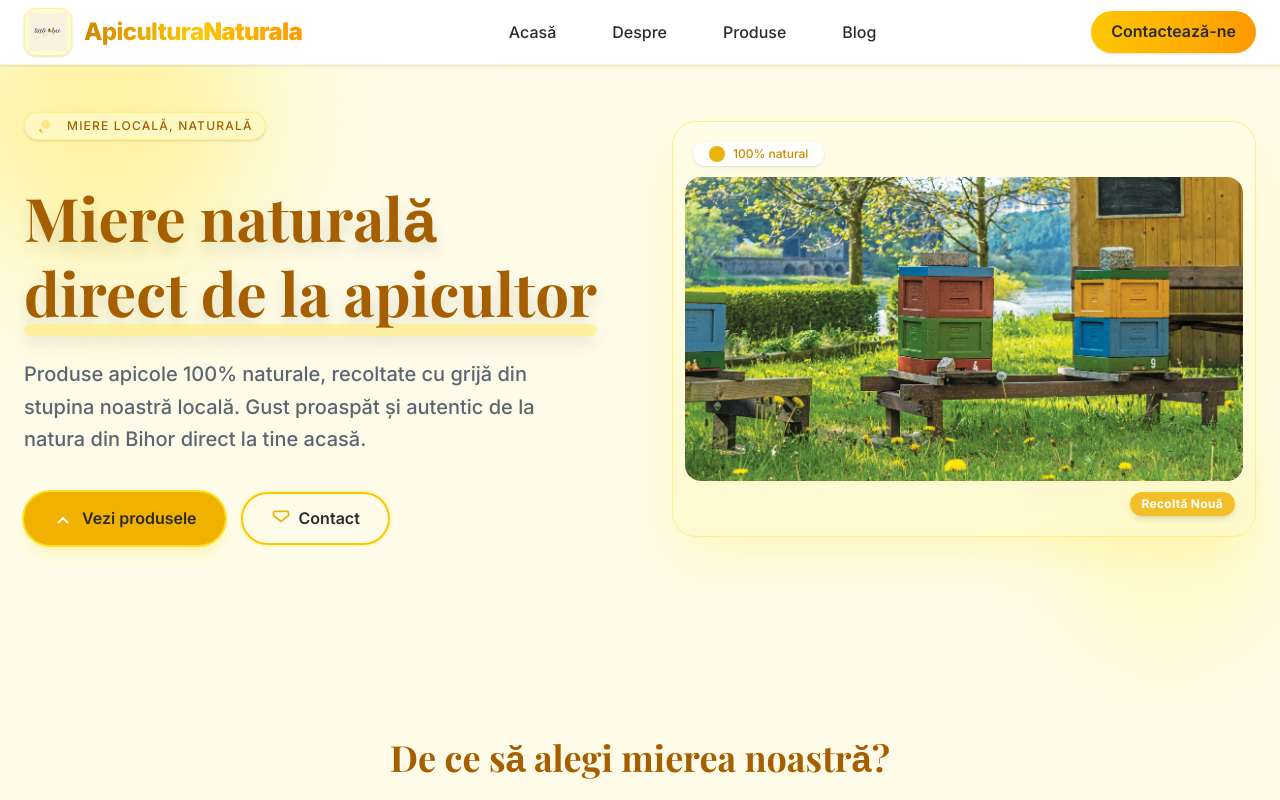
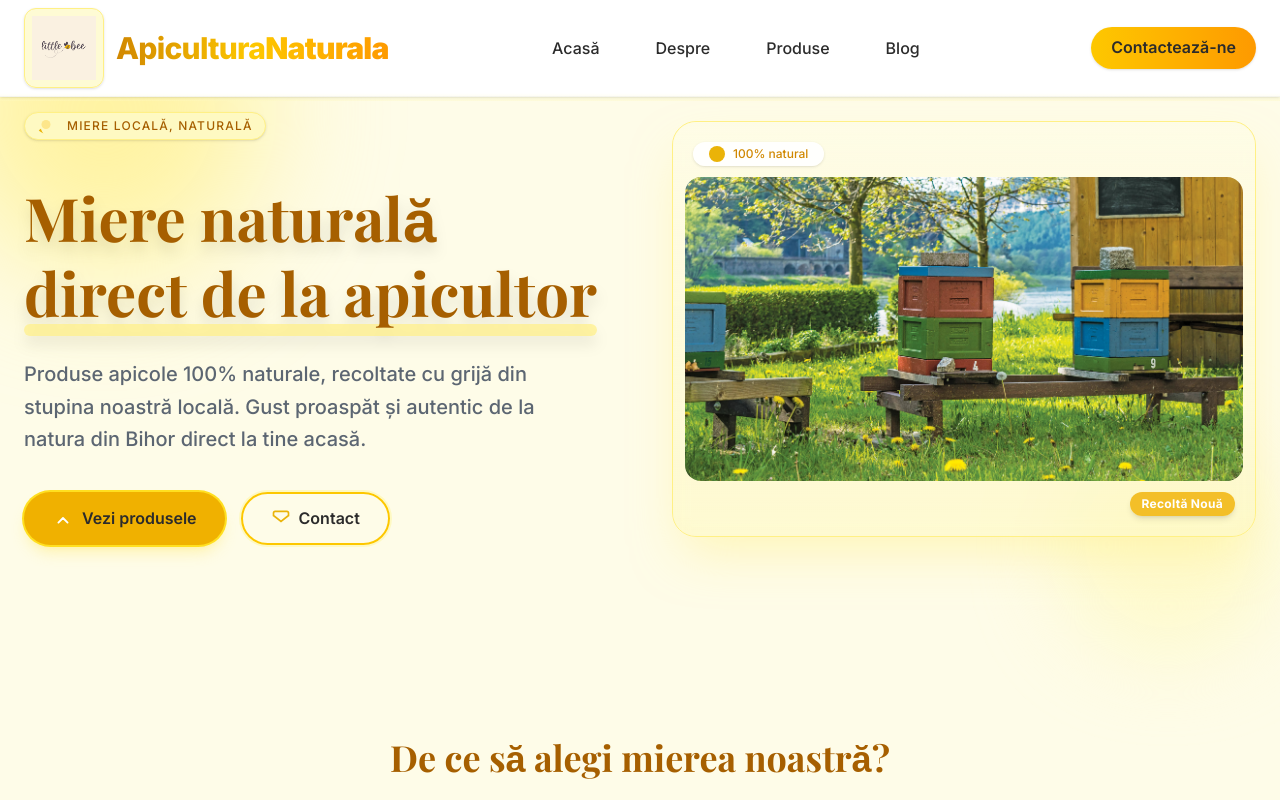
Before and after one commit to ionutpetru4046/Website-Apicultura, a Next.js app: page / in a window 1280 px wide. Shown: the top 800 px of the page. Built offline with nearby package versions, Linux system fonts and the light colour scheme; a web font is replaced by a local one.

Commit message:
bigger image on navbar

```diff
--- a/components/Navbar.tsx
+++ b/components/Navbar.tsx
@@ -30,22 +30,32 @@ export default function Navbar() {
   return (
     <header className="w-full bg-white shadow-sm fixed top-0 left-0 z-50 border-b border-gray-100">
       <nav className="max-w-7xl mx-auto px-4 sm:px-6 py-2 flex items-center justify-between relative">
-        {/* Logo */}
+        {/* Logo - Bigger and Responsive */}
         <Link
           href="/"
-          className="flex items-center gap-3 group text-2xl font-extrabold text-yellow-700 tracking-tight cursor-pointer z-40"
+          className="flex items-center gap-3 group text-2xl lg:text-3xl font-extrabold text-yellow-700 tracking-tight cursor-pointer z-40"
         >
-          <div className="w-12 h-12 flex items-center justify-center rounded-xl bg-yellow-100/70 border border-yellow-200 shadow group-hover:scale-105 transition-transform">
+          <div
+            className="
+              flex items-center justify-center rounded-xl bg-yellow-100/70 border border-yellow-200 shadow group-hover:scale-105 transition-transform
+              w-14 h-14
+              sm:w-16 sm:h-16
+              lg:w-20 lg:h-20
+              min-w-12 min-h-12
+            "
+            style={{ minWidth: '3rem', minHeight: '3rem' }}
+          >
             <Image
               src="/images/littlebee.png"
               alt="Apicultură Naturală Logo"
-              width={38}
-              height={38}
-              className="object-contain"
+              sizes="(max-width: 640px) 52px, (max-width: 1024px) 64px, 82px"
+              width={82} // Big fallback for desktop
+              height={82}
+              className="object-contain w-10 h-10 sm:w-12 sm:h-12 lg:w-16 lg:h-16"
               priority
             />
           </div>
-          <span className="bg-linear-to-r from-yellow-600 via-yellow-400 to-amber-500 bg-clip-text text-transparent">
+          <span className="bg-linear-to-r from-yellow-600 via-yellow-400 to-amber-500 bg-clip-text text-transparent whitespace-nowrap">
             Apicultura<span className="font-black">Naturala</span>
           </span>
         </Link>
@@ -123,9 +133,10 @@ export default function Navbar() {
             <Image
               src="/images/littlebee.png"
               alt="Apicultură Naturală Logo"
-              width={48}
-              height={48}
-              className="object-contain"
+              width={56}
+              height={56}
+              sizes="56px"
+              className="object-contain w-14 h-14"
               priority
             />
             <span className="text-xl font-extrabold text-yellow-700">ApiculturaNaturala</span>
```
